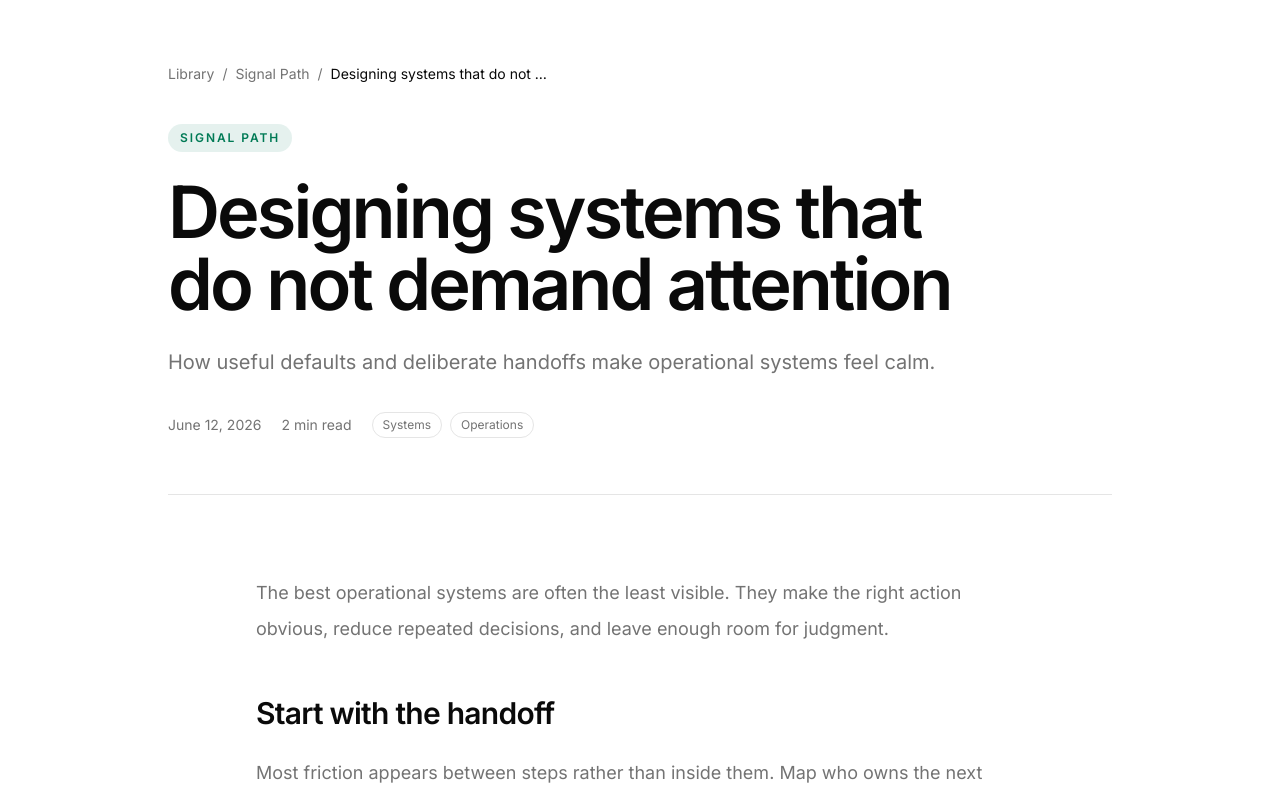
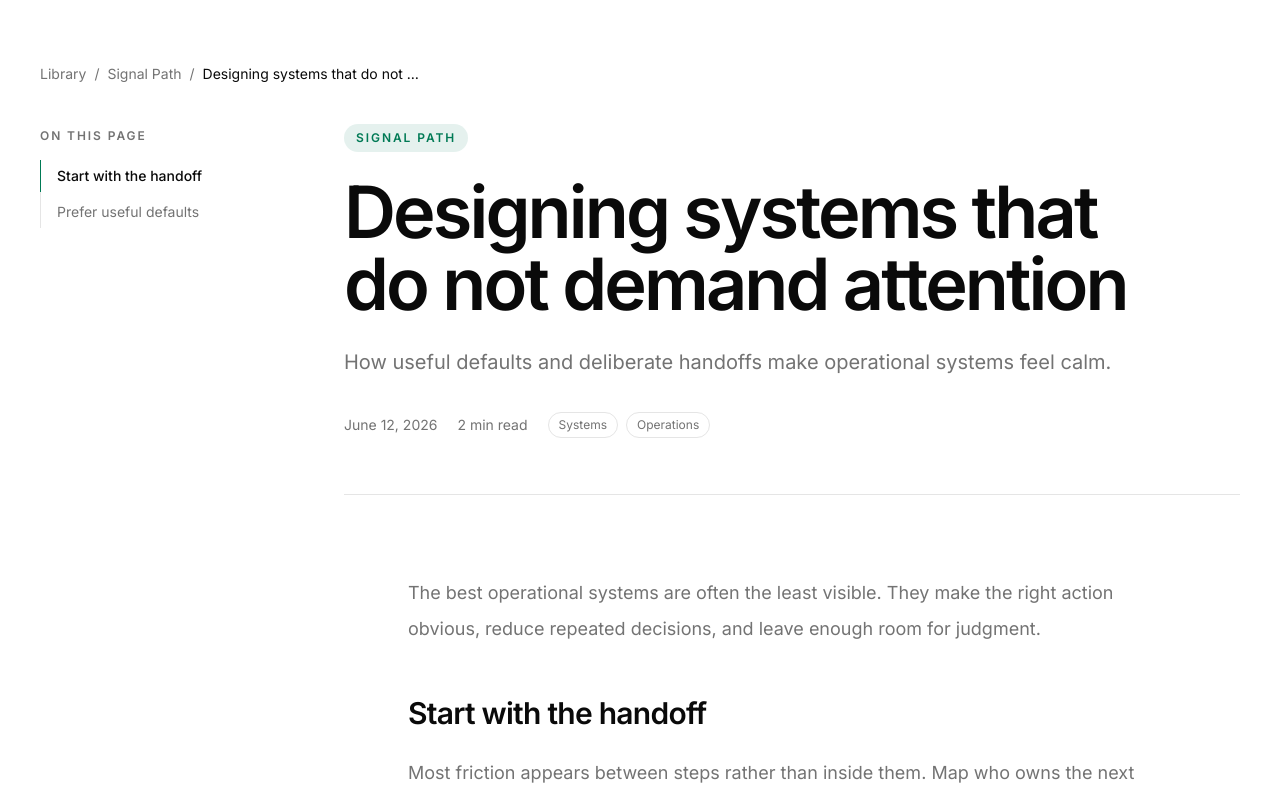
Before and after one commit to rj11io/11pc, a Next.js app: page /v1/blog/publications/signal-path/quiet-systems in a window 1280 px wide. Shown: the top 799 px of the page. Built offline with nearby package versions, Linux system fonts and the light colour scheme.

Commit message:
feat: table of contents init

```diff
--- /dev/null
+++ b/app/v1/blog/components/content-index.tsx
@@ -0,0 +1,115 @@
+"use client"
+
+import * as React from "react"
+
+import type { MarkdownHeading } from "./markdown-headings"
+
+function IndexLinks({
+  headings,
+  activeId,
+  onNavigate,
+}: {
+  headings: MarkdownHeading[]
+  activeId: string | null
+  onNavigate: (id: string) => void
+}) {
+  function navigate(event: React.MouseEvent<HTMLAnchorElement>, id: string) {
+    const target = document.getElementById(id)
+    if (!target) return
+
+    event.preventDefault()
+    target.scrollIntoView({
+      behavior: window.matchMedia("(prefers-reduced-motion: reduce)").matches
+        ? "auto"
+        : "smooth",
+      block: "start",
+    })
+    window.history.replaceState(null, "", `#${id}`)
+    onNavigate(id)
+  }
+
+  return (
+    <ol className="mt-4 space-y-1 border-l border-border">
+      {headings.map((heading) => (
+        <li key={heading.id}>
+          <a
+            href={`#${heading.id}`}
+            aria-current={activeId === heading.id ? "location" : undefined}
+            onClick={(event) => navigate(event, heading.id)}
+            className={`-ml-px block border-l py-1.5 text-sm leading-5 transition outline-none focus-visible:ring-2 focus-visible:ring-ring ${
+              heading.level === 2
+                ? "pl-4"
+                : heading.level === 3
+                  ? "pl-7"
+                  : "pl-10"
+            } ${
+              activeId === heading.id
+                ? "border-primary font-medium text-foreground"
+                : "border-transparent text-muted-foreground hover:border-foreground/30 hover:text-foreground"
+            }`}
+          >
+            {heading.label}
+          </a>
+        </li>
+      ))}
+    </ol>
+  )
+}
+
+export function ContentIndex({ headings }: { headings: MarkdownHeading[] }) {
+  const [activeId, setActiveId] = React.useState<string | null>(
+    headings[0]?.id ?? null
+  )
+
+  React.useEffect(() => {
+    const elements = headings
+      .map((heading) => document.getElementById(heading.id))
+      .filter((element): element is HTMLElement => element !== null)
+
+    const observer = new IntersectionObserver(
+      (entries) => {
+        const visible = entries
+          .filter((entry) => entry.isIntersecting)
+          .sort((a, b) => a.boundingClientRect.top - b.boundingClientRect.top)
+        if (visible[0]?.target.id) setActiveId(visible[0].target.id)
+      },
+      { rootMargin: "-12% 0px -72% 0px" }
+    )
+
+    elements.forEach((element) => observer.observe(element))
+    return () => observer.disconnect()
+  }, [headings])
+
+  if (headings.length === 0) return null
+
+  return (
+    <aside className="min-w-0 lg:pt-1">
+      <details className="rounded-2xl border border-border bg-muted/30 px-4 py-3 lg:hidden">
+        <summary className="cursor-pointer text-sm font-semibold">
+          On this page
+        </summary>
+        <nav aria-label="Table of contents">
+          <IndexLinks
+            headings={headings}
+            activeId={activeId}
+            onNavigate={setActiveId}
+          />
+        </nav>
+      </details>
+
+      <nav
+        aria-label="Table of contents"
+        className="sticky top-8 hidden lg:block"
+      >
+        <p className="text-xs font-semibold tracking-[0.16em] text-muted-foreground uppercase">
+          On this page
+        </p>
+        <IndexLinks
+          headings={headings}
+          activeId={activeId}
+          onNavigate={setActiveId}
+        />
+      </nav>
+    </aside>
+  )
+}
--- /dev/null
+++ b/app/v1/blog/components/markdown-headings.ts
@@ -0,0 +1,52 @@
+export type MarkdownHeading = {
+  id: string
+  label: string
+  level: 2 | 3 | 4
+}
+
+export function parseMarkdownHeading(line: string) {
+  const match = line.trim().match(/^(#{2,4})\s+(.+)$/)
+  if (!match) return null
+
+  return {
+    level: match[1].length as MarkdownHeading["level"],
+    source: match[2].trim(),
+  }
+}
+
+export function markdownHeadingLabel(source: string) {
+  return source
+    .replace(/`([^`]+)`/g, "$1")
+    .replace(/\*\*([^*]+)\*\*/g, "$1")
+    .replace(/[*_~]/g, "")
+    .trim()
+}
+
+export function createHeadingIdFactory() {
+  const occurrences = new Map<string, number>()
+
+  return (label: string) => {
+    const base =
+      label
+        .normalize("NFKD")
+        .replace(/[\u0300-\u036f]/g, "")
+        .toLocaleLowerCase()
+        .replace(/[^a-z0-9]+/g, "-")
+        .replace(/^-|-$/g, "") || "section"
+    const count = occurrences.get(base) ?? 0
+    occurrences.set(base, count + 1)
+    return count === 0 ? base : `${base}-${count + 1}`
+  }
+}
+
+export function extractMarkdownHeadings(content: string): MarkdownHeading[] {
+  const createId = createHeadingIdFactory()
+
+  return content.split(/\r?\n/).flatMap((line) => {
+    const heading = parseMarkdownHeading(line)
+    if (!heading) return []
+
+    const label = markdownHeadingLabel(heading.source)
+    return [{ id: createId(label), label, level: heading.level }]
+  })
+}
--- a/app/v1/blog/components/markdown.tsx
+++ b/app/v1/blog/components/markdown.tsx
@@ -1,4 +1,10 @@
 import { Fragment, type ReactNode } from "react"
+
+import {
+  createHeadingIdFactory,
+  markdownHeadingLabel,
+  parseMarkdownHeading,
+} from "./markdown-headings"
 
 function inlineMarkdown(value: string): ReactNode[] {
   return value
@@ -7,13 +13,20 @@ function inlineMarkdown(value: string): ReactNode[] {
     .map((part, index) => {
       if (part.startsWith("`") && part.endsWith("`")) {
         return (
-          <code key={index} className="rounded bg-muted px-1.5 py-0.5 font-mono text-[0.9em] text-foreground">
+          <code
+            key={index}
+            className="rounded bg-muted px-1.5 py-0.5 font-mono text-[0.9em] text-foreground"
+          >
             {part.slice(1, -1)}
           </code>
         )
       }
       if (part.startsWith("**") && part.endsWith("**")) {
-        return <strong key={index} className="font-semibold text-foreground">{part.slice(2, -2)}</strong>
+        return (
+          <strong key={index} className="font-semibold text-foreground">
+            {part.slice(2, -2)}
+          </strong>
+        )
       }
       return <Fragment key={index}>{part}</Fragment>
     })
@@ -22,6 +35,7 @@ function inlineMarkdown(value: string): ReactNode[] {
 export function Markdown({ content }: { content: string }) {
   const lines = content.replace(/\r\n/g, "\n").split("\n")
   const blocks: ReactNode[] = []
+  const createHeadingId = createHeadingIdFactory()
 
   for (let index = 0; index < lines.length; ) {
     const line = lines[index].trim()
@@ -30,29 +44,50 @@ export function Markdown({ content }: { content: string }) {
       continue
     }
 
-    if (line.startsWith("### ")) {
-      blocks.push(
-        <h3 key={index} className="mt-10 text-xl font-semibold tracking-tight text-foreground">
-          {inlineMarkdown(line.slice(4))}
-        </h3>
-      )
-      index += 1
-      continue
-    }
-
-    if (line.startsWith("## ")) {
-      blocks.push(
-        <h2 key={index} className="mt-12 text-2xl font-semibold tracking-tight text-foreground sm:text-3xl">
-          {inlineMarkdown(line.slice(3))}
-        </h2>
-      )
+    const heading = parseMarkdownHeading(line)
+    if (heading) {
+      const id = createHeadingId(markdownHeadingLabel(heading.source))
+      if (heading.level === 2) {
+        blocks.push(
+          <h2
+            id={id}
+            key={id}
+            className="mt-12 scroll-mt-10 text-2xl font-semibold tracking-tight text-foreground sm:text-3xl"
+          >
+            {inlineMarkdown(heading.source)}
+          </h2>
+        )
+      } else if (heading.level === 3) {
+        blocks.push(
+          <h3
+            id={id}
+            key={id}
+            className="mt-10 scroll-mt-10 text-xl font-semibold tracking-tight text-foreground"
+          >
+            {inlineMarkdown(heading.source)}
+          </h3>
+        )
+      } else {
+        blocks.push(
+          <h4
+            id={id}
+            key={id}
+            className="mt-8 scroll-mt-10 text-lg font-semibold tracking-tight text-foreground"
+          >
+            {inlineMarkdown(heading.source)}
+          </h4>
+        )
+      }
       index += 1
       continue
     }
 
     if (line.startsWith("> ")) {
       blocks.push(
-        <blockquote key={index} className="my-8 border-l-2 border-primary pl-5 text-xl italic leading-8 text-foreground">
+        <blockquote
+          key={index}
+          className="my-8 border-l-2 border-primary pl-5 text-xl leading-8 text-foreground italic"
+        >
           {inlineMarkdown(line.slice(2))}
         </blockquote>
       )
@@ -67,7 +102,10 @@ export function Markdown({ content }: { content: string }) {
         index += 1
       }
       blocks.push(
-        <ul key={`list-${index}`} className="my-6 list-disc space-y-2 pl-6 marker:text-primary">
+        <ul
+          key={`list-${index}`}
+          className="my-6 list-disc space-y-2 pl-6 marker:text-primary"
+        >
           {items.map((item) => (
             <li key={item}>{inlineMarkdown(item)}</li>
           ))}
@@ -81,13 +119,16 @@ export function Markdown({ content }: { content: string }) {
     while (
       index < lines.length &&
       lines[index].trim() &&
-      !/^(##? |### |>|- )/.test(lines[index].trim())
+      !/^(#{2,4}\s|>|- )/.test(lines[index].trim())
     ) {
       paragraph.push(lines[index].trim())
       index += 1
     }
     blocks.push(
-      <p key={`paragraph-${index}`} className="mt-6 leading-8 text-muted-foreground sm:text-lg sm:leading-9">
+      <p
+        key={`paragraph-${index}`}
+        className="mt-6 leading-8 text-muted-foreground sm:text-lg sm:leading-9"
+      >
         {inlineMarkdown(paragraph.join(" "))}
       </p>
     )
--- a/app/v1/blog/publications/[pubId]/[postId]/page.tsx
+++ b/app/v1/blog/publications/[pubId]/[postId]/page.tsx
@@ -2,7 +2,9 @@ import type { Metadata } from "next"
 import Link from "next/link"
 import { notFound } from "next/navigation"
 
+import { ContentIndex } from "../../../components/content-index"
 import { Markdown } from "../../../components/markdown"
+import { extractMarkdownHeadings } from "../../../components/markdown-headings"
 import {
   allPosts,
   getPost,
@@ -31,7 +33,9 @@ export function generateStaticParams() {
   }))
 }
 
-export async function generateMetadata({ params }: PostPageProps): Promise<Metadata> {
+export async function generateMetadata({
+  params,
+}: PostPageProps): Promise<Metadata> {
   const { pubId, postId } = await params
   const result = getPost(pubId, postId)
   if (!result) return { title: "Post not found" }
@@ -52,16 +56,23 @@ export default async function PostPage({ params }: PostPageProps) {
 
   const { publication, post, postIndex } = result
   const content = getPostContent(post)
+  const renderedContent = content ? stripLeadingH1(content) : null
+  const headings = renderedContent
+    ? extractMarkdownHeadings(renderedContent)
+    : []
   const previous = publication.posts[postIndex - 1]
   const next = publication.posts[postIndex + 1]
 
   return (
     <main className="min-h-svh bg-background">
-      <div className="mx-auto max-w-5xl px-5 py-8 sm:px-8 sm:py-12 lg:px-10 lg:py-16">
+      <div className="mx-auto max-w-7xl px-5 py-8 sm:px-8 sm:py-12 lg:px-10 lg:py-16">
         <nav aria-label="Breadcrumb" className="text-sm text-muted-foreground">
           <ol className="flex flex-wrap items-center gap-2">
             <li>
-              <Link href={blogHref} className="rounded-sm underline-offset-4 hover:text-foreground hover:underline focus-visible:outline-none focus-visible:ring-2 focus-visible:ring-ring">
+              <Link
+                href={blogHref}
+                className="rounded-sm underline-offset-4 hover:text-foreground hover:underline focus-visible:ring-2 focus-visible:ring-ring focus-visible:outline-none"
+              >
                 Library
               </Link>
             </li>
@@ -69,40 +80,59 @@ export default async function PostPage({ params }: PostPageProps) {
             <li>
               <Link
                 href={publicationHref(publication.pubId)}
-                className="rounded-sm underline-offset-4 hover:text-foreground hover:underline focus-visible:outline-none focus-visible:ring-2 focus-visible:ring-ring"
+                className="rounded-sm underline-offset-4 hover:text-foreground hover:underline focus-visible:ring-2 focus-visible:ring-ring focus-visible:outline-none"
               >
                 {publication.title}
               </Link>
             </li>
             <li aria-hidden="true">/</li>
-            <li aria-current="page" className="max-w-56 truncate text-foreground">{post.title}</li>
+            <li
+              aria-current="page"
+              className="max-w-56 truncate text-foreground"
+            >
+              {post.title}
+            </li>
           </ol>
         </nav>
 
-        <article className="mt-10">
+        <div className="mt-10 grid gap-8 lg:grid-cols-[13rem_minmax(0,1fr)] lg:gap-12 xl:grid-cols-[15rem_minmax(0,1fr)] xl:gap-16">
+          <ContentIndex headings={headings} />
+
+          <article className="min-w-0">
             <header className="border-b border-border pb-10 sm:pb-14">
               <Link
                 href={publicationHref(publication.pubId)}
-              className="inline-flex rounded-full bg-primary/10 px-3 py-1.5 text-xs font-semibold uppercase tracking-[0.16em] text-primary outline-none hover:bg-primary/15 focus-visible:ring-2 focus-visible:ring-ring"
+                className="inline-flex rounded-full bg-primary/10 px-3 py-1.5 text-xs font-semibold tracking-[0.16em] text-primary uppercase outline-none hover:bg-primary/15 focus-visible:ring-2 focus-visible:ring-ring"
               >
                 {publication.title}
               </Link>
-            <h1 className="mt-6 max-w-4xl text-balance text-4xl font-semibold tracking-[-0.04em] sm:text-6xl lg:text-7xl">
+              <h1 className="mt-6 max-w-4xl text-4xl font-semibold tracking-[-0.04em] text-balance sm:text-6xl lg:text-7xl">
                 {post.title}
               </h1>
               {post.excerpt && (
-              <p className="mt-6 max-w-3xl text-pretty text-lg leading-8 text-muted-foreground sm:text-xl sm:leading-9">
+                <p className="mt-6 max-w-3xl text-lg leading-8 text-pretty text-muted-foreground sm:text-xl sm:leading-9">
                   {post.excerpt}
                 </p>
               )}
               <div className="mt-8 flex flex-wrap items-center gap-x-5 gap-y-3 text-sm text-muted-foreground">
                 <time dateTime={post.releaseDate}>
-                {dateFormatter.format(new Date(`${post.releaseDate}T00:00:00Z`))}
+                  {dateFormatter.format(
+                    new Date(`${post.releaseDate}T00:00:00Z`)
+                  )}
                 </time>
-              <span>{Math.max(2, Math.ceil((content?.split(/\s+/).length ?? 0) / 190))} min read</span>
+                <span>
+                  {Math.max(
+                    2,
+                    Math.ceil((content?.split(/\s+/).length ?? 0) / 190)
+                  )}{" "}
+                  min read
+                </span>
                 <div className="flex flex-wrap gap-2">
                   {post.tags.map((tag) => (
-                  <span key={tag} className="rounded-full border border-border px-2.5 py-1 text-xs">
+                    <span
+                      key={tag}
+                      className="rounded-full border border-border px-2.5 py-1 text-xs"
+                    >
                       {tag}
                     </span>
                   ))}
@@ -111,27 +141,35 @@ export default async function PostPage({ params }: PostPageProps) {
             </header>
 
             <div className="mx-auto max-w-3xl py-10 sm:py-14">
-            {content ? (
-              <Markdown content={stripLeadingH1(content)} />
+              {renderedContent ? (
+                <Markdown content={renderedContent} />
               ) : (
                 <div className="rounded-2xl border border-border bg-muted/40 p-8 text-center">
-                <h2 className="text-xl font-semibold">This post requires access</h2>
+                  <h2 className="text-xl font-semibold">
+                    This post requires access
+                  </h2>
                   <p className="mt-2 text-muted-foreground">
                     No public content is available for this post.
                   </p>
                 </div>
               )}
             </div>
-        </article>
 
-        <nav aria-label="Adjacent posts" className="grid gap-4 border-t border-border pt-8 sm:grid-cols-2">
+            <nav
+              aria-label="Adjacent posts"
+              className="grid gap-4 border-t border-border pt-8 sm:grid-cols-2"
+            >
               {previous ? (
                 <Link
                   href={postHref(publication.pubId, previous)}
-              className="rounded-2xl border border-border p-5 outline-none transition hover:border-foreground/25 hover:bg-muted/40 focus-visible:ring-2 focus-visible:ring-ring"
+                  className="rounded-2xl border border-border p-5 transition outline-none hover:border-foreground/25 hover:bg-muted/40 focus-visible:ring-2 focus-visible:ring-ring"
                 >
-              <span className="text-xs uppercase tracking-[0.14em] text-muted-foreground">Previous</span>
-              <span className="mt-2 block font-semibold">{previous.title}</span>
+                  <span className="text-xs tracking-[0.14em] text-muted-foreground uppercase">
+                    Previous
+                  </span>
+                  <span className="mt-2 block font-semibold">
+                    {previous.title}
+                  </span>
                 </Link>
               ) : (
                 <div />
@@ -139,13 +177,17 @@ export default async function PostPage({ params }: PostPageProps) {
               {next && (
                 <Link
                   href={postHref(publication.pubId, next)}
-              className="rounded-2xl border border-border p-5 text-right outline-none transition hover:border-foreground/25 hover:bg-muted/40 focus-visible:ring-2 focus-visible:ring-ring sm:col-start-2"
+                  className="rounded-2xl border border-border p-5 text-right transition outline-none hover:border-foreground/25 hover:bg-muted/40 focus-visible:ring-2 focus-visible:ring-ring sm:col-start-2"
                 >
-              <span className="text-xs uppercase tracking-[0.14em] text-muted-foreground">Next</span>
+                  <span className="text-xs tracking-[0.14em] text-muted-foreground uppercase">
+                    Next
+                  </span>
                   <span className="mt-2 block font-semibold">{next.title}</span>
                 </Link>
               )}
             </nav>
+          </article>
+        </div>
       </div>
     </main>
   )
```
Lines whose indentation alone changed are shown as unchanged.
